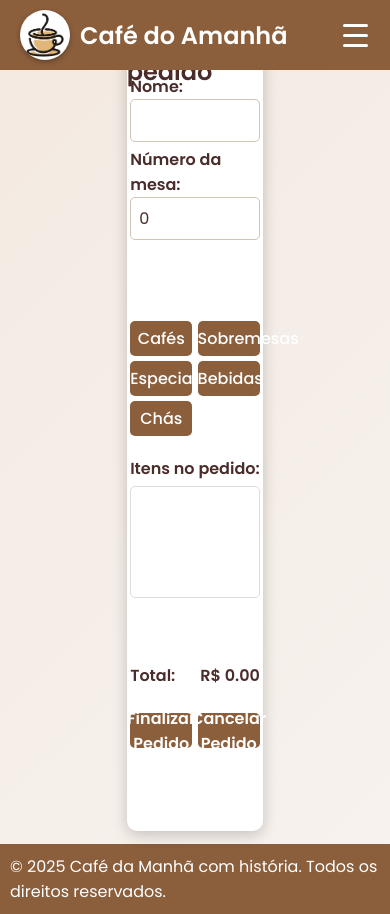
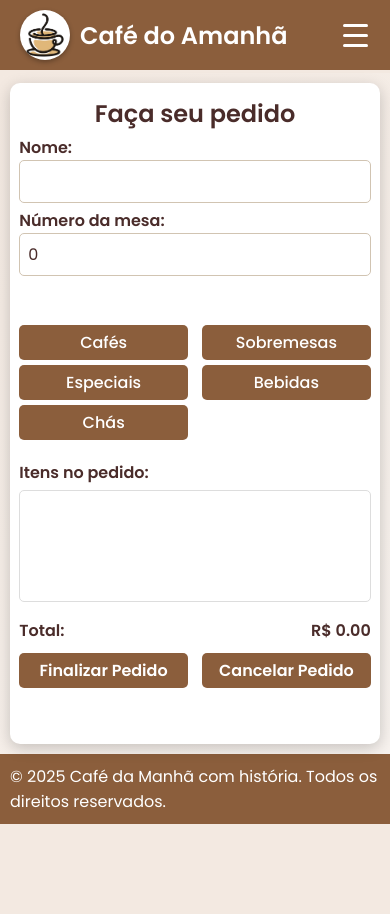
Before and after one commit to agleicesousa/cafe-do-amanha-react, a React (Vite) app: page /#/pedidos in a window 390 px wide. After the commit the page ends 844 px from the top, so only its background shows below. Built offline with nearby package versions, Linux system fonts and the light colour scheme.

Commit message:
feat: responsividade da página 'pedidos'

```diff
--- a/src/Pages/Pedidos/pedidos.module.css
+++ b/src/Pages/Pedidos/pedidos.module.css
@@ -96,9 +96,7 @@
             font-size: 1rem;
             font-weight: 500;
             color: white;
-            transition:
-              background 0.3s ease,
-              transform 0.2s ease;
+            transition: background 0.3s ease, transform 0.2s ease;
 
             &:hover {
               cursor: pointer;
@@ -136,6 +134,8 @@
 
             li {
               margin-bottom: 5px;
+              display: flex;
+              font-size: 1.1rem;
             }
           }
         }
@@ -176,9 +176,7 @@
           font-size: 1rem;
           font-weight: 600;
           color: white;
-          transition:
-            background 0.3s ease,
-            transform 0.2s ease;
+          transition: background 0.3s ease, transform 0.2s ease;
           margin-top: 15px;
 
           &:hover {
@@ -191,3 +189,98 @@
     }
   }
 }
+
+@media (max-width: 600px) {
+  .main_pedidos {
+    margin-top: 73px;
+    display: flex;
+    flex-direction: column;
+    align-items: center;
+    justify-content: center;
+    width: 100%;
+    height: 80.7vh;
+    padding: 10px;
+
+    .section_pedidos {
+      width: 100%;
+      height: 100%;
+      display: flex;
+      flex-direction: column;
+      align-items: center;
+      justify-content: center;
+
+      .titulo_pedidos {
+        font-size: 1.5rem;
+        font-weight: 600;
+        margin-bottom: 5px;
+      }
+    }
+
+    .container_pedidos {
+      .cliente_pedidos {
+        .section_name,
+        .section_mesa {
+          margin-bottom: 10px;
+
+          label {
+            font-size: 1.1rem;
+            font-weight: 600;
+            color: var(--text-color);
+          }
+        }
+      }
+
+      .produtos_pedidos {
+        display: flex;
+        flex-direction: column;
+        align-items: center;
+        justify-content: center;
+        width: 100%;
+        margin-bottom: 15px;
+      }
+
+
+      .itens_pedido {
+        h2 {
+          font-size: 1.1rem;
+          font-weight: 600;
+          color: var(--text-color);
+          margin-bottom: 5px;
+        }
+
+        .lista_itens {
+          max-height: 7rem;
+          height: 7rem;
+          overflow-y: auto;
+          border: 1px solid #ddd;
+          border-radius: 5px;
+
+          ul {
+            li {
+              font-weight: 400;
+              margin-left: 10px;
+            }
+          }
+        }
+      }
+
+      .total_pedidos {
+        .section_total {
+
+          h2 {
+            font-size: 1.1rem;
+            font-weight: 600;
+            color: var(--text-color);
+            text-align: center;
+          }
+
+          .btn_total {
+            font-size: 1rem;
+            font-weight: 600;
+            margin-top: 0;
+          }
+        }
+      }
+    }
+  }
+}
```
